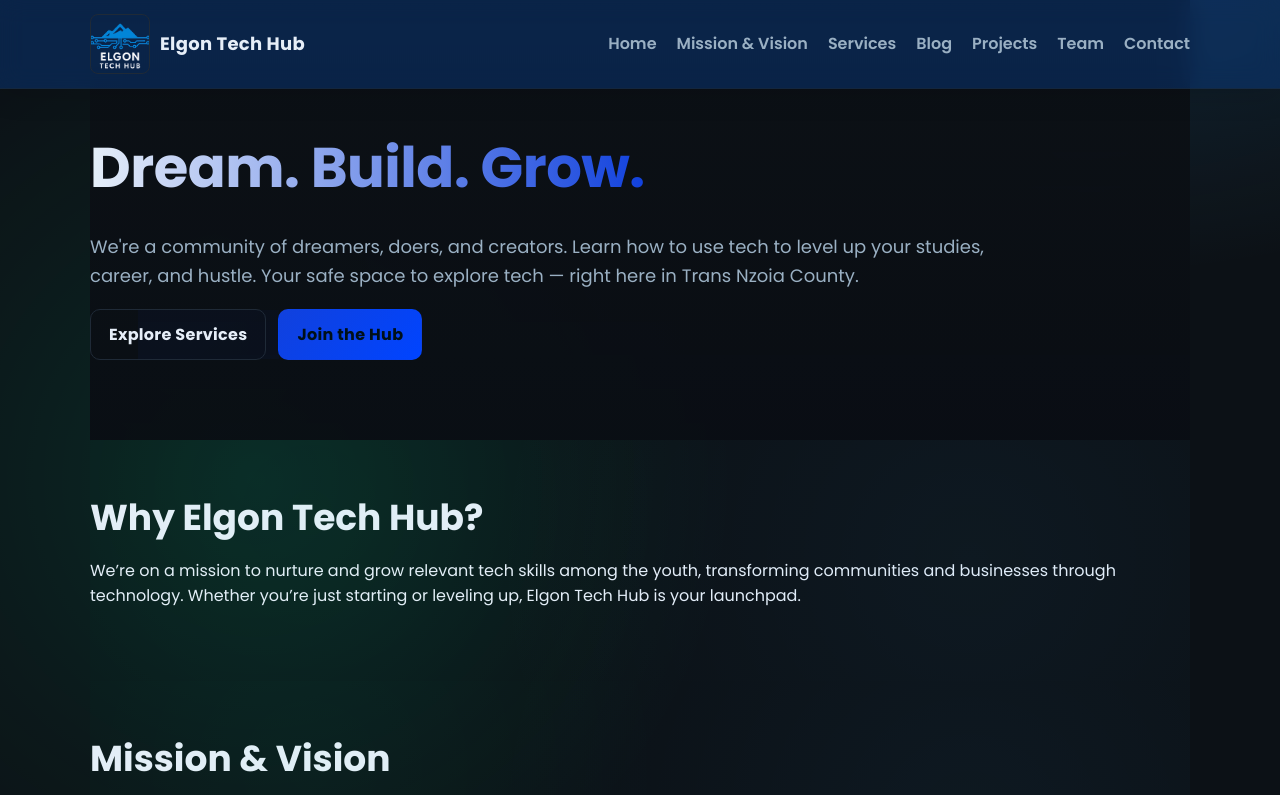
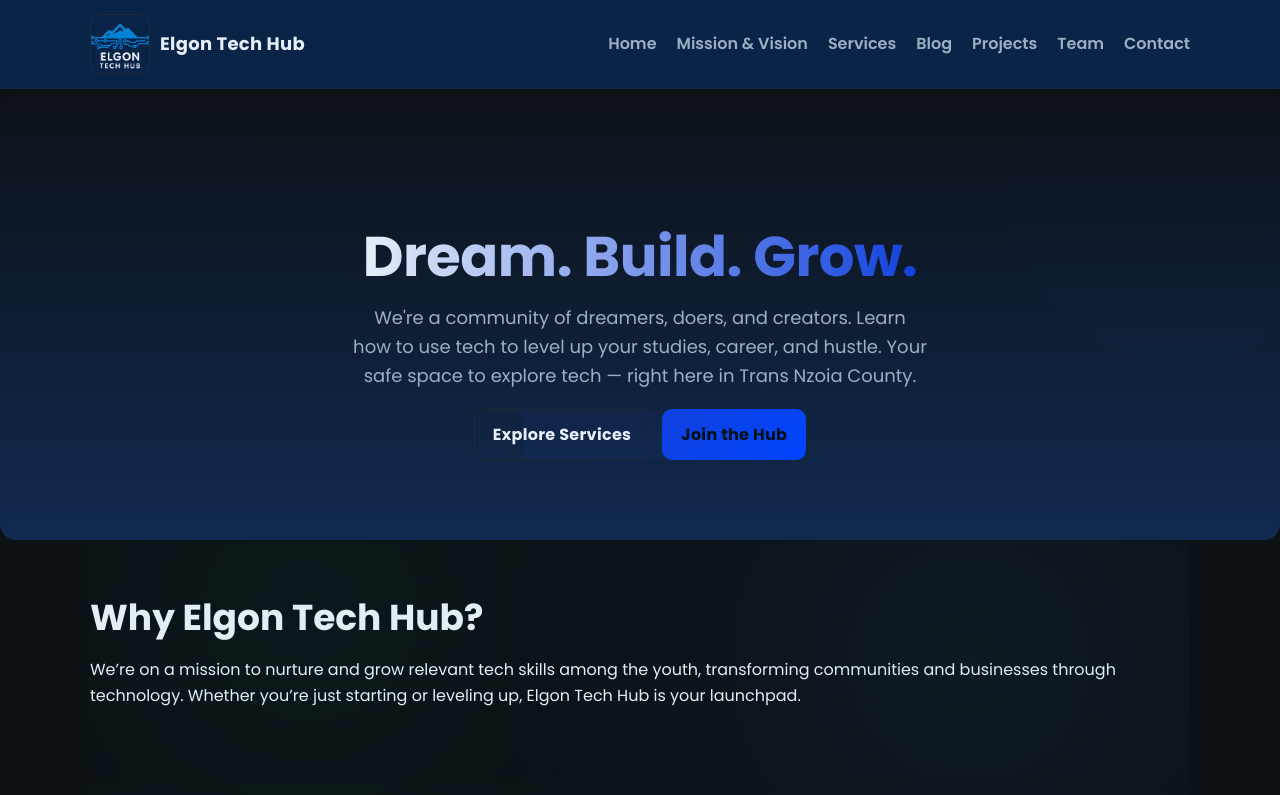
Before and after one commit to TheePoseidon/elgon-tech-hub, a website: page public/index.html in a window 1280 px wide. Shown: the top 795 px of the page. Drawn offline with Linux system fonts and the light colour scheme.

Commit message:
Hero section Update

```diff
--- a/public/style.css
+++ b/public/style.css
@@ -37,7 +37,7 @@
         radial-gradient(1200px 600px at 80% -10%, rgba(58, 176, 255, 0.15) 0%, rgba(0, 0, 0, 0) 60%),
         radial-gradient(800px 800px at 20% 60%, rgba(0, 255, 163, 0.1) 0%, rgba(0, 0, 0, 0) 60%),
         var(--bg);
-    background-attachment: fixed;
+    background-attachment: flex;
     color: var(--text);
     line-height: 1.6;
     overflow-x: hidden;
@@ -59,7 +59,7 @@
 
 .site-header {
     background: rgba(9, 83, 194, 0.295);
-    position: fixed;
+    position: top;
     top: 0;
     left: 0;
     right: 0;
@@ -230,10 +230,13 @@
 
 .hero {
     padding: 120px 0 80px;
-    text-align: left;
+    text-align: center;
     position: relative;
     overflow: hidden;
-    background: linear-gradient(180deg, var(--bg) 0%, rgba(10, 14, 20, 0.95) 100%);
+    background: linear-gradient(180deg, var(--bg) 0%, rgba(18, 44, 83, 0.95) 100%);
+    border-radius: 16px;
+    width: 100%;
+    text-wrap: balance;
 }
 
 .hero::before {
@@ -244,20 +247,21 @@
     width: 300px;
     height: 300px;
     border-radius: 50%;
-    background: radial-gradient(circle, rgba(58, 176, 255, 0.1) 0%, rgba(0, 0, 0, 0) 70%);
+    background: radial-gradient(circle, rgba(2, 68, 155, 0.651) 0%, rgba(1, 68, 145, 0.603) 70%);
     z-index: -1;
     animation: pulse 8s ease-in-out infinite alternate;
+    text-align: center;
 }
 
 .hero::after {
     content: '';
-    position: absolute;
+    position: relative;
     bottom: -100px;
     left: -100px;
     width: 400px;
     height: 400px;
     border-radius: 50%;
-    background: radial-gradient(circle, rgba(0, 255, 163, 0.05) 0%, rgba(0, 0, 0, 0) 70%);
+    background: radial-gradient(circle, rgba(0, 89, 255, 0.575) 0%, rgba(49, 3, 214, 0.616) 70%);
     z-index: -1;
     animation: pulse 10s ease-in-out infinite alternate-reverse;
 }
@@ -297,18 +301,23 @@
     background-clip: text;
     color: transparent;
     display: inline-block;
+    text-align: center;
 }
 
 .hero__subtitle {
     color: var(--muted);
     font-size: clamp(14px, 2.5vw, 18px);
-    max-width: 900px;
+    max-width: 700px;
+    width: 100%;
+    margin: 0 auto;
 }
 
 .hero__cta {
     display: flex;
     gap: 12px;
     margin-top: 18px;
+    text-align: center;
+    justify-content: center;
 }
 
 .btn {
```
